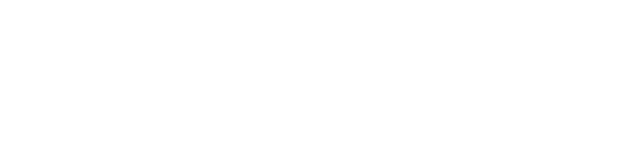
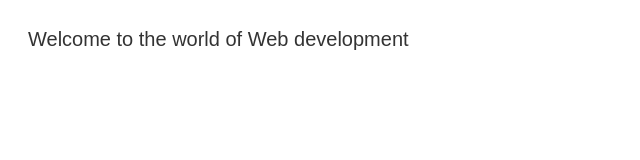
Before and after one commit to acciojob/getting-started-why-software-varalakshmi-2468, a website: page main.html in a window 1280 px wide. Shown: the whole page, without its empty margins (0-640 px from the left). Drawn offline with Linux system fonts and the light colour scheme.

Commit message:
created a submission

```diff
--- a/main.html
+++ b/main.html
@@ -1,16 +1,17 @@
 <!DOCTYPE html>
-
+<html lang="en">
 <html>
 
 <head>
+	 <meta charset="UTF-8" />
+    <meta name="viewport" content="width=device-width, initial-scale=1.0"/>
+    <title>Basic HTML Task</title>
 	<link rel="stylesheet" href="styles.css">
 </head>
 
 <body>
 	<!-- the entire body must be written by student -->
-
-
-
+	<div id="text"></div>
     <script type="text/javascript" src="./script.js">
 </script>
 
--- a/script.js
+++ b/script.js
@@ -1 +1,3 @@
 //your code here
+// script.js
+document.getElementById('text').textContent = "Welcome to the world of Web development";
--- a/styles.css
+++ b/styles.css
@@ -1,2 +1,12 @@
 
 /* Your CSS Code here. */
+/* style.css */
+body {
+    font-family: Arial, sans-serif;
+    padding: 20px;
+}
+
+#text {
+    font-size: 20px;
+    color: #333;
+}
```
